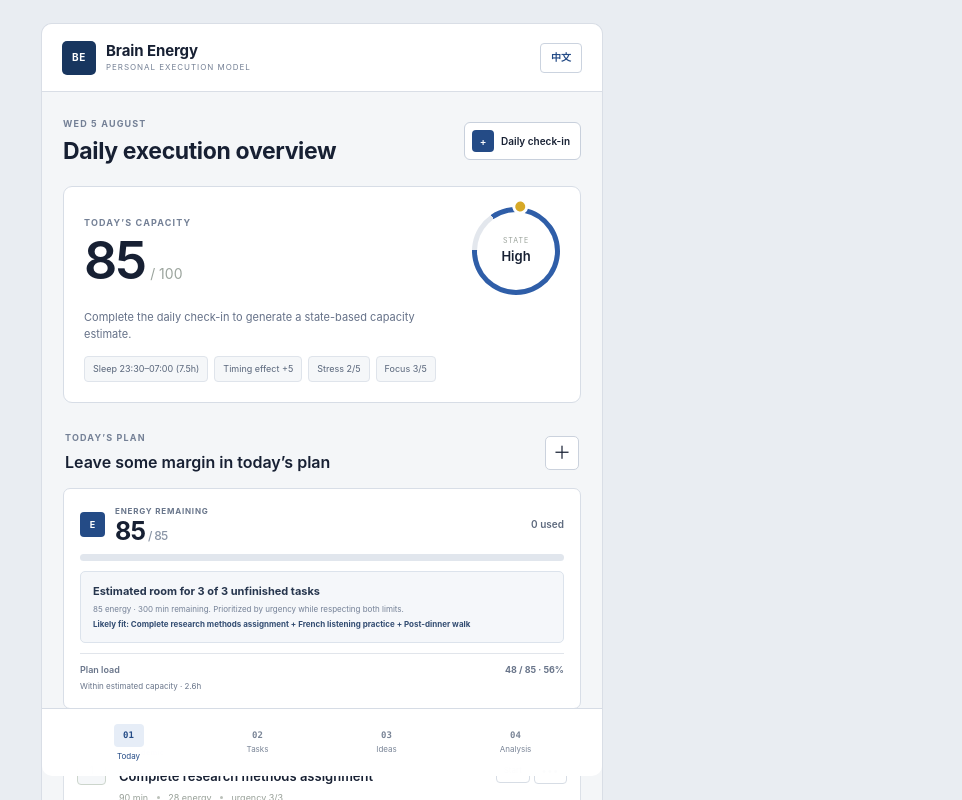
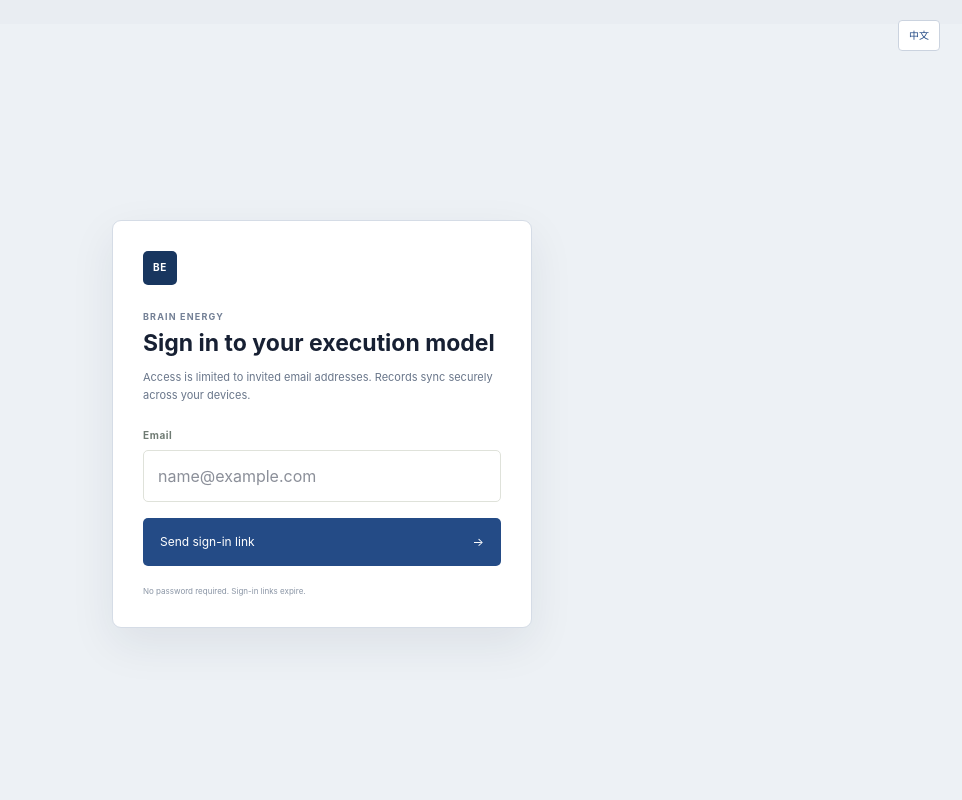
Before and after one commit to betty-tGM2/brain-energy-personal, a Next.js app: page / in a window 1280 px wide. Shown: the top 800 px of the page, without its empty margins (318-1280 px from the left). Built offline with nearby package versions, Linux system fonts and the light colour scheme.

Commit message:
Add invite-only cloud sync with Supabase

```diff
--- a/app/globals.css
+++ b/app/globals.css
@@ -189,3 +189,19 @@ body { font-family:Inter,-apple-system,BlinkMacSystemFont,"Segoe UI",Roboto,Aria
 .duration-selects label span { color:#6f7b8f; font-size:9px; font-weight:600; }
 .duration-selects select { width:100%; padding:11px 12px; border:1px solid #d8dee7; border-radius:5px; background:#fff; color:var(--ink); }
 @media (min-width:700px){.app-shell{border-radius:10px}.bottom-nav{border-radius:0 0 10px 10px}.sheet{border-radius:10px}}
+.auth-shell { min-height:100dvh; display:grid; place-items:center; padding:24px; background:#edf1f5; }
+.auth-card { position:relative; width:min(100%,420px); padding:30px; border:1px solid #d5dce6; border-radius:9px; background:#fff; box-shadow:0 16px 45px rgba(28,42,63,.08); }
+.auth-card .brand-mark { margin:0 0 25px; }
+.auth-card h1 { margin:0 0 10px; color:#172033; font-size:23px; font-weight:650; line-height:1.25; }
+.auth-card>p:not(.eyebrow):not(.auth-error) { margin-bottom:24px; color:#69768a; font-size:11px; line-height:1.65; }
+.auth-card .submit-button { border-radius:5px; background:#244b86; box-shadow:none; }
+.auth-language { position:fixed; right:22px; top:20px; padding:7px 10px; border:1px solid #cbd3df; border-radius:4px; background:#fff; color:#244b86; font-size:10px; cursor:pointer; }
+.auth-error { margin:-6px 0 12px; color:#a03939; font-size:10px; }
+.auth-footnote { display:block; margin-top:19px; color:#8a95a5; font-size:8px; }
+.secondary-button { width:100%; padding:12px; border:1px solid #cbd3df; border-radius:5px; background:#fff; color:#244b86; font-size:10px; cursor:pointer; }
+.account-tools { display:flex; align-items:center; gap:6px; margin-left:auto; }
+.account-tools .language-toggle { margin-left:0; }
+.signout-button { height:30px; padding:0 8px; border:0; background:transparent; color:#718096; font-size:8px; cursor:pointer; }
+.sync-status { color:#708096; font-size:7px; font-weight:650; letter-spacing:.04em; }
+.sync-status.error { color:#a03939; }
+@media (max-width:430px){.sync-status{display:none}.brand-copy span{display:none}.signout-button{padding:0 3px}.account-tools{gap:3px}}
--- a/app/page.tsx
+++ b/app/page.tsx
@@ -1,6 +1,12 @@
 "use client";
 
 import { FormEvent, useEffect, useState } from "react";
+import { createClient, Session } from "@supabase/supabase-js";
+
+const supabase = createClient(
+  "https://gfoagyikxpmirteasdqu.supabase.co",
+  "sb_publishable_gcUk1GxBgNhShE_8Gqkx2w_aFI1SPlr",
+);
 
 type Status = "planned" | "started" | "completed" | "skipped";
 type Tab = "today" | "tasks" | "ideas" | "history";
@@ -177,6 +183,17 @@ export default function Home() {
   const [ideaOpen, setIdeaOpen] = useState(false);
   const [editingIdea, setEditingIdea] = useState<Idea | null>(null);
   const [reflectionOpen, setReflectionOpen] = useState(false);
+  const [session, setSession] = useState<Session | null>(null);
+  const [authReady, setAuthReady] = useState(false);
+  const [cloudUserId, setCloudUserId] = useState<string | null>(null);
+  const [accessDenied, setAccessDenied] = useState(false);
+  const [syncStatus, setSyncStatus] = useState<"idle"|"saving"|"saved"|"error">("idle");
+
+  useEffect(() => {
+    supabase.auth.getSession().then(({data:{session}})=>{setSession(session);setAuthReady(true);});
+    const {data:{subscription}}=supabase.auth.onAuthStateChange((_event,next)=>{setSession(next);setCloudUserId(null);setAccessDenied(false);setAuthReady(true);});
+    return ()=>subscription.unsubscribe();
+  },[]);
 
   useEffect(() => {
     const storedLanguage = window.localStorage.getItem("brain-energy-language");
@@ -215,6 +232,33 @@ export default function Home() {
   useEffect(() => {
     if (hydrated) window.localStorage.setItem("brain-energy-language", language);
   }, [language, hydrated]);
+
+  useEffect(()=>{
+    if(!hydrated||!session?.user||cloudUserId===session.user.id)return;
+    let cancelled=false;
+    (async()=>{
+      const {data:allowed,error:allowError}=await supabase.rpc("is_allowed_user");
+      if(cancelled)return;
+      if(allowError||!allowed){setAccessDenied(true);return;}
+      const {data:remote,error}=await supabase.from("user_app_state").select("data").eq("user_id",session.user.id).maybeSingle();
+      if(cancelled)return;
+      if(error){setSyncStatus("error");return;}
+      if(remote?.data)setData(remote.data as AppData);
+      else await supabase.from("user_app_state").upsert({user_id:session.user.id,data,updated_at:new Date().toISOString()});
+      if(!cancelled){setCloudUserId(session.user.id);setSyncStatus("saved");}
+    })();
+    return()=>{cancelled=true;};
+  },[hydrated,session,cloudUserId]);
+
+  useEffect(()=>{
+    if(!cloudUserId)return;
+    setSyncStatus("saving");
+    const timer=window.setTimeout(async()=>{
+      const {error}=await supabase.from("user_app_state").upsert({user_id:cloudUserId,data,updated_at:new Date().toISOString()});
+      setSyncStatus(error?"error":"saved");
+    },600);
+    return()=>window.clearTimeout(timer);
+  },[data,cloudUserId]);
 
   const today = dateKey();
   const day = data.days[today] || defaultDay;
@@ -281,6 +325,10 @@ export default function Home() {
   const categoryZh: Record<string, string> = { Academic: "学业", Career: "事业", Health: "健康", Language: "语言", Life: "生活", Hobby: "兴趣" };
   const sampleTitleZh: Record<string, string> = { "sample-1": "完成研究方法作业", "sample-2": "法语听力练习", "sample-3": "晚饭后散步" };
 
+  if(!authReady)return <main className="auth-shell"><div className="auth-card"><div className="brand-mark"><span/></div><p className="eyebrow">BRAIN ENERGY</p><h1>{language==="zh"?"正在验证账户":"Verifying account"}</h1><p>{language==="zh"?"正在建立安全连接。":"Establishing a secure session."}</p></div></main>;
+  if(!session)return <AuthScreen language={language} onLanguage={()=>setLanguage(language==="zh"?"en":"zh")}/>;
+  if(accessDenied)return <main className="auth-shell"><div className="auth-card"><p className="eyebrow">ACCESS CONTROL</p><h1>{language==="zh"?"这个邮箱尚未获邀":"This email is not invited"}</h1><p>{session.user.email}</p><button className="submit-button" onClick={()=>supabase.auth.signOut()}>{language==="zh"?"使用其他邮箱":"Use another email"}</button></div></main>;
+
   return (
     <main className="app-shell">
       <div className="ambient ambient-one" />
@@ -289,7 +337,7 @@ export default function Home() {
       <header className="topbar">
         <div className="brand-mark" aria-hidden="true"><span /></div>
         <div className="brand-copy"><strong>Brain Energy</strong><span>{zh ? "个人执行模型" : "Personal execution model"}</span></div>
-        <button className="language-toggle" aria-label={zh ? "Switch to English" : "切换到中文"} onClick={() => setLanguage(zh ? "en" : "zh")}>{zh ? "EN" : "中文"}</button>
+        <div className="account-tools"><span className={`sync-status ${syncStatus}`}>{syncStatus==="saving"?(zh?"同步中":"Syncing"):syncStatus==="error"?(zh?"同步失败":"Sync error"):(zh?"已同步":"Synced")}</span><button className="language-toggle" aria-label={zh ? "Switch to English" : "切换到中文"} onClick={() => setLanguage(zh ? "en" : "zh")}>{zh ? "EN" : "中文"}</button><button className="signout-button" onClick={()=>supabase.auth.signOut()}>{zh?"退出":"Sign out"}</button></div>
       </header>
 
       {tab === "today" && (
@@ -366,6 +414,12 @@ export default function Home() {
       {reflectionOpen && <ReflectionSheet initial={day.reflection} capacity={capacity} completedEnergy={completedEnergy} completedCount={completed} totalCount={activeTasks.length} latestCompletedAt={day.tasks.map(task=>task.completedAt||"").sort().at(-1)||""} language={language} onClose={() => setReflectionOpen(false)} onSave={(reflection) => { setData(current => ({ ...current, days:{...current.days,[today]:{...(current.days[today]||structuredClone(defaultDay)),reflection}} })); setReflectionOpen(false); }} />}
     </main>
   );
+}
+
+function AuthScreen({language,onLanguage}:{language:"en"|"zh";onLanguage:()=>void}){
+  const zh=language==="zh"; const [email,setEmail]=useState(""); const [sent,setSent]=useState(false); const [error,setError]=useState(""); const [loading,setLoading]=useState(false);
+  const submit=async(e:FormEvent)=>{e.preventDefault();setError("");setLoading(true);const normalized=email.trim().toLowerCase();const {data:allowed,error:checkError}=await supabase.rpc("is_email_allowed",{candidate_email:normalized});if(checkError||!allowed){setError(zh?"这个邮箱尚未获得邀请。":"This email has not been invited.");setLoading(false);return;}const {error:signInError}=await supabase.auth.signInWithOtp({email:normalized,options:{emailRedirectTo:window.location.origin}});if(signInError)setError(signInError.message);else setSent(true);setLoading(false);};
+  return <main className="auth-shell"><button className="auth-language" onClick={onLanguage}>{zh?"EN":"中文"}</button><section className="auth-card"><div className="brand-mark"><span/></div><p className="eyebrow">BRAIN ENERGY</p><h1>{zh?"登录个人执行模型":"Sign in to your execution model"}</h1><p>{sent?(zh?"登录链接已发送。请在同一设备打开邮件中的链接。":"A sign-in link has been sent. Open it on this device."):(zh?"仅受邀邮箱可以访问。记录会在你的设备之间安全同步。":"Access is limited to invited email addresses. Records sync securely across your devices.")}</p>{!sent&&<form onSubmit={submit}><label className="text-field"><span>{zh?"邮箱":"Email"}</span><input type="email" autoComplete="email" required value={email} onChange={e=>setEmail(e.target.value)} placeholder="name@example.com"/></label>{error&&<p className="auth-error">{error}</p>}<button className="submit-button" disabled={loading}>{loading?(zh?"正在检查…":"Checking…"):(zh?"发送登录链接":"Send sign-in link")}<span>→</span></button></form>}{sent&&<button className="secondary-button" onClick={()=>setSent(false)}>{zh?"使用其他邮箱":"Use another email"}</button>}<small className="auth-footnote">{zh?"无需密码。登录链接有时效性。":"No password required. Sign-in links expire."}</small></section></main>;
 }
 
 function NavButton({ active, icon, label, onClick }: { active: boolean; icon: string; label: string; onClick: () => void }) {
--- a/package.json
+++ b/package.json
@@ -14,6 +14,7 @@
     "db:generate": "drizzle-kit generate"
   },
   "dependencies": {
+    "@supabase/supabase-js": "^2.112.0",
     "drizzle-orm": "0.45.2",
     "next": "16.2.6",
     "react": "19.2.6",
```
Also changed, not shown: 1 other file (tests, documents, lock files or other folders).
